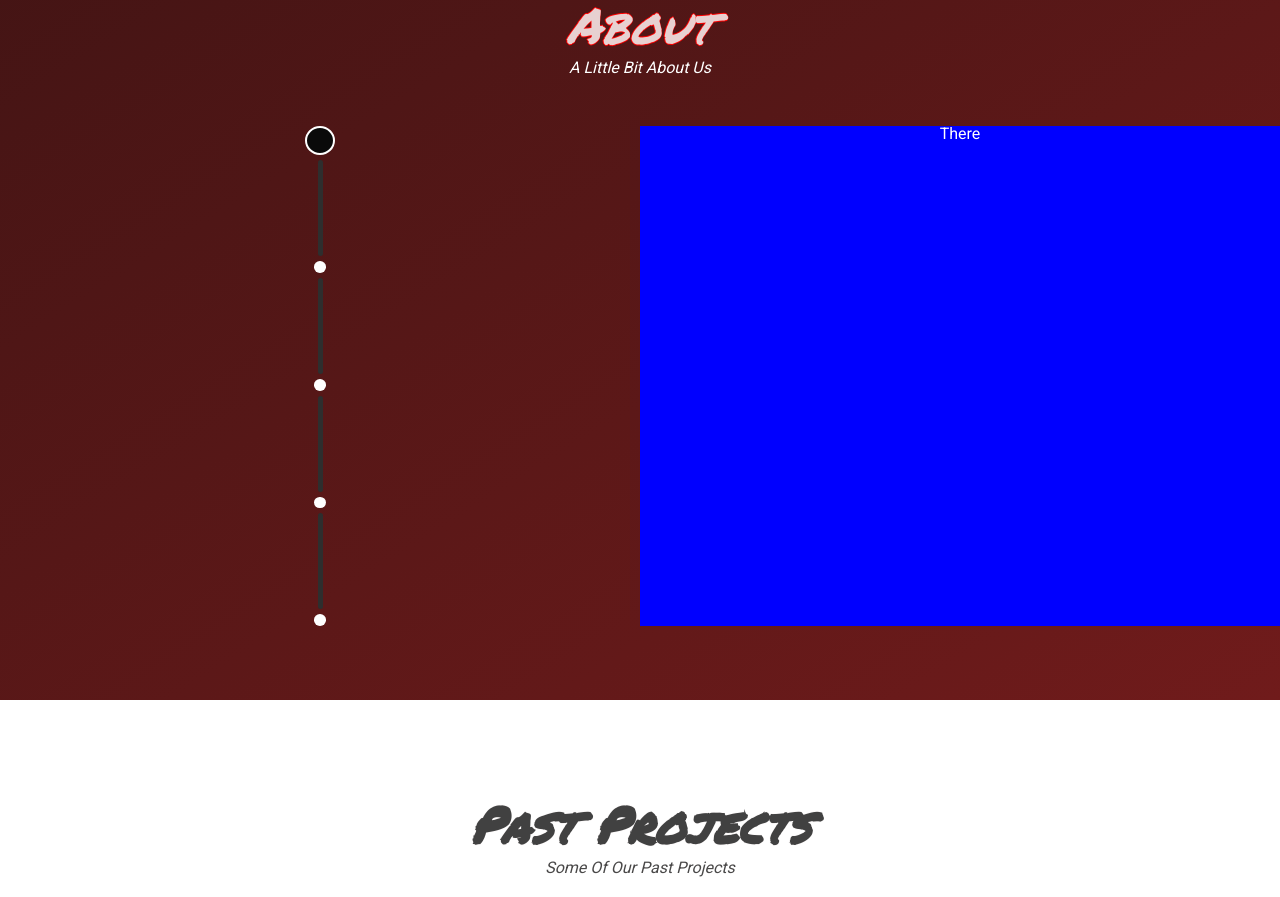
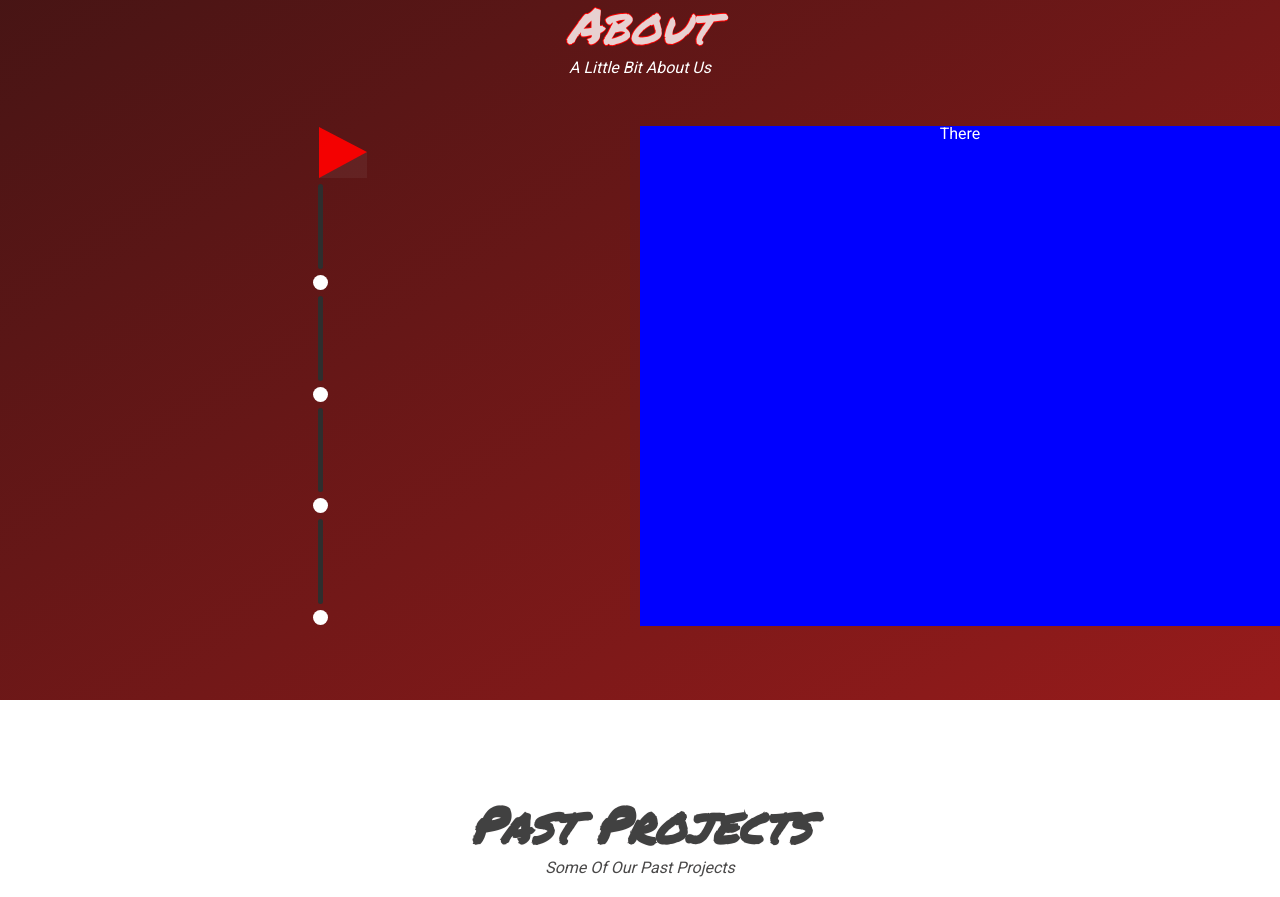
Before and after one commit to HavocPigeon/RowleyPlumbingInc, a React (Create React App) app: page / in a window 1280 px wide. Shown: the part 900-1797 px from the top of the page. Built offline with nearby package versions, Linux system fonts and the light colour scheme.

Commit message:
timeline functionality completed, js added

```diff
--- a/src/App.css
+++ b/src/App.css
@@ -42,7 +42,12 @@ table {
 	border-collapse: collapse;
 	border-spacing: 0;
 }
-
+button {
+	cursor: pointer;
+}
+button:focus, a:focus {
+	outline: none;
+}
 .App {
   text-align: center;
   background-color: transparent;
@@ -59,3 +64,16 @@ a {
   min-height: 100vh;
   font-family: 'Roboto';
 }
+::-webkit-scrollbar {
+	width: 12px;
+}
+::-webkit-scrollbar-track {
+	background: #212529;
+}
+::-webkit-scrollbar-thumb {
+	background: rgb(70, 69, 69);
+	border-radius: 5px;
+}
+::-webkit-scrollbar-thumb:hover {
+	background: rgb(156, 151, 151);
+}
--- a/src/components/about.js
+++ b/src/components/about.js
@@ -6,57 +6,57 @@ export default class About extends Component {
     constructor(){
         super();
         this.state = {
-            circleOne: 'active',
-            circleTwo: 'inactive',
-            circleThree: 'inactive',
-            circleFour: 'inactive',
-            circleFive: 'inactive',
+            triangleOne: 'active',
+            triangleTwo: 'inactive',
+            triangleThree: 'inactive',
+            triangleFour: 'inactive',
+            triangleFive: 'inactive',
         }
     }
 
-    activateCircleOne = () => {
+    activatetriangleOne = () => {
         this.setState({
-            circleOne: 'active',
-            circleTwo: 'inactive',
-            circleThree: 'inactive',
-            circleFour: 'inactive',
-            circleFive: 'inactive',
+            triangleOne: 'active',
+            triangleTwo: 'inactive',
+            triangleThree: 'inactive',
+            triangleFour: 'inactive',
+            triangleFive: 'inactive',
         })
     }
-    activateCircleTwo = () => {
+    activatetriangleTwo = () => {
         this.setState({
-            circleOne: 'inactive',
-            circleTwo: 'active',
-            circleThree: 'inactive',
-            circleFour: 'inactive',
-            circleFive: 'inactive',
+            triangleOne: 'inactive',
+            triangleTwo: 'active',
+            triangleThree: 'inactive',
+            triangleFour: 'inactive',
+            triangleFive: 'inactive',
         })
     }
-    activateCircleThree = () => {
+    activatetriangleThree = () => {
         this.setState({
-            circleOne: 'inactive',
-            circleTwo: 'inactive',
-            circleThree: 'active',
-            circleFour: 'inactive',
-            circleFive: 'inactive',
+            triangleOne: 'inactive',
+            triangleTwo: 'inactive',
+            triangleThree: 'active',
+            triangleFour: 'inactive',
+            triangleFive: 'inactive',
         })
     }
-    activateCircleFour = () => {
+    activatetriangleFour = () => {
         this.setState({
-            circleOne: 'inactive',
-            circleTwo: 'inactive',
-            circleThree: 'inactive',
-            circleFour: 'active',
-            circleFive: 'inactive',
+            triangleOne: 'inactive',
+            triangleTwo: 'inactive',
+            triangleThree: 'inactive',
+            triangleFour: 'active',
+            triangleFive: 'inactive',
         })
     }
-    activateCircleFive = () => {
+    activatetriangleFive = () => {
         this.setState({
-            circleOne: 'inactive',
-            circleTwo: 'inactive',
-            circleThree: 'inactive',
-            circleFour: 'inactive',
-            circleFive: 'active',
+            triangleOne: 'inactive',
+            triangleTwo: 'inactive',
+            triangleThree: 'inactive',
+            triangleFour: 'inactive',
+            triangleFive: 'active',
         })
     }
 
@@ -73,51 +73,61 @@ export default class About extends Component {
                 </div>
                 <div className="timelinecontainer">
                     <div className="timelineleft">
-                        <button id={
-                            this.state.circleOne === 'active'
-                            ? 'circleactive'
-                            : 'circle'
-                        } onClick={() => this.activateCircleOne()}></button>
+                        <button onClick={() => this.activatetriangleOne()}>
+                            <div id={
+                                this.state.triangleOne === 'active'
+                                ? 'triangleactive'
+                                : 'triangle'
+                            }></div>
+                        </button>
                         <div id={
-                            this.state.circleOne === 'inactive'
+                            this.state.triangleOne === 'inactive'
                             ? 'timelinelengthactive'
                             : 'timelinelength'
                         }></div>
-                        <button id={
-                            this.state.circleTwo === 'active'
-                            ? 'circleactive'
-                            : 'circle'
-                        } onClick={() => this.activateCircleTwo()}></button>
+                        <button onClick={() => this.activatetriangleTwo()}>
+                            <div id={
+                            this.state.triangleTwo === 'active'
+                            ? 'triangleactive'
+                            : 'triangle'
+                            }></div>
+                        </button>
                         <div id={
-                            this.state.circleOne || this.state.circleTwo === 'active'
-                            ? 'timelinelength'
-                            : 'timelinelengthactive'
-                        }></div>
-                        <button id={
-                            this.state.circleThree === 'active'
-                            ? 'circleactive'
-                            : 'circle'
-                        } onClick={() => this.activateCircleThree()}></button>
-                        <div id={
-                            this.state.circleOne || this.state.circleTwo || this.state.circleThree === 'active'
-                            ? 'timelinelength'
-                            : 'timelinelengthactive'
-                        }></div>
-                        <button id={
-                            this.state.circleFour === 'active'
-                            ? 'circleactive'
-                            : 'circle'
-                        } onClick={() => this.activateCircleFour()}></button>
-                        <div id={
-                            this.state.circleFive === 'active'
+                            this.state.triangleTwo === 'inactive' && this.state.triangleOne === 'inactive'
                             ? 'timelinelengthactive'
                             : 'timelinelength'
                         }></div>
-                        <button id={
-                            this.state.circleFive === 'active'
-                            ? 'circleactive'
-                            : 'circle'
-                        } onClick={() => this.activateCircleFive()}></button>
+                        <button onClick={() => this.activatetriangleThree()}>
+                            <div id={
+                            this.state.triangleThree === 'active'
+                            ? 'triangleactive'
+                            : 'triangle'
+                            }></div>
+                        </button>
+                        <div id={
+                            this.state.triangleFour === 'active' || this.state.triangleFive === 'active'
+                            ? 'timelinelengthactive'
+                            : 'timelinelength'
+                        }></div>
+                        <button onClick={() => this.activatetriangleFour()}>
+                        <div id={
+                            this.state.triangleFour === 'active'
+                            ? 'triangleactive'
+                            : 'triangle'
+                            }></div>
+                        </button>
+                        <div id={
+                            this.state.triangleFive === 'active'
+                            ? 'timelinelengthactive'
+                            : 'timelinelength'
+                        }></div>
+                        <button onClick={() => this.activatetriangleFive()}>
+                            <div id={
+                            this.state.triangleFive === 'active'
+                            ? 'triangleactive'
+                            : 'triangle'
+                            }></div>
+                        </button>
                     </div>
                     <div className="timelineright">
                         There
--- a/src/css/about.css
+++ b/src/css/about.css
@@ -1,6 +1,6 @@
 .aboutmain {
     min-height: 100vh;
-    background-image: linear-gradient(to top left,  rgb(112, 27, 27), rgb(66, 20, 20));
+    background-image: linear-gradient(to top left,  rgb(151, 27, 27), rgb(66, 20, 20));
     color: white;
     background-color: transparent;
     position: absolute;
@@ -58,17 +58,42 @@
     background-color: rgb(179, 179, 179);
     border-radius: 3px;
 }
-#circle {
-    border-radius: 49%;
-    height: 12px;
-    width: 12px;
+#triangle {
+    width: 15px;
+    height: 15px;
+    border-radius: 50%;
     background-color: white;
+
+}
+#triangleactive {
+    width: 0;
+    height: 0;
+    border-top: 25px solid transparent;
+    border-left: 50px solid red;
+    border-bottom: 25px solid transparent;
+    margin-left: 47px;
+    background-color: transparent;
+    animation-name: triangle;
+    animation-duration: 10s;
+}
+#triangleactive {
+    background-color:
+}
+button {
+    background-color: transparent;
     border: none;
 }
-#circleactive {
-    border-radius: 50%;
-    border: solid 2px white;
-    height: 30px;
-    width: 30px;
-    background-color: rgb(10, 10, 10);
+@keyframes triangle {
+    from {
+    border-left: 25px solid transparent;
+    border-right: 25px solid transparent;
+    border-bottom: 50px solid rgb(204, 204, 204);
+    margin-left: 0px;
+    }
+    to {
+    border-top: 25px solid transparent;
+    border-left: 50px solid red;
+    border-bottom: 25px solid transparent;
+    margin-left: 50px;
+    }
 }
```
